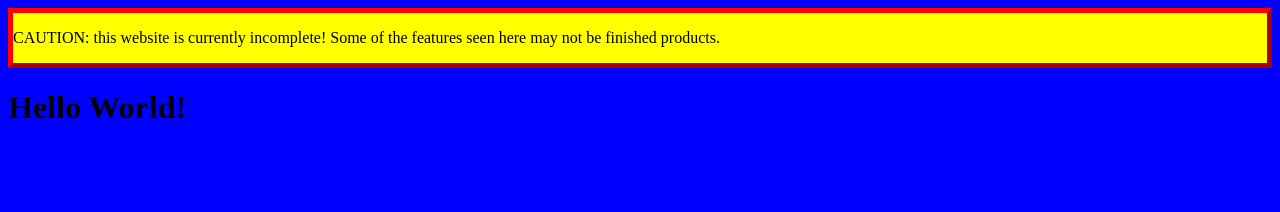
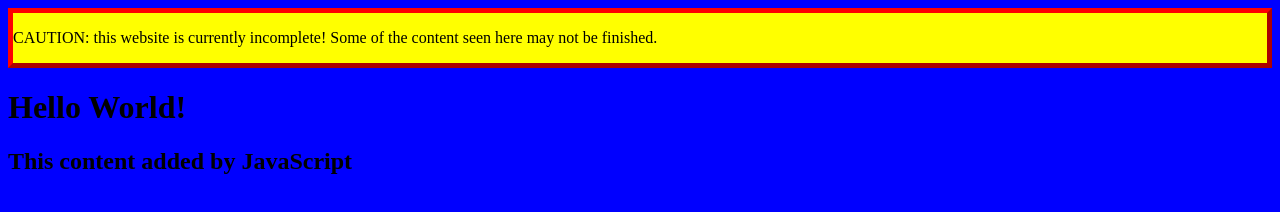
Before and after one commit to SoraEagle/my-repository, a plain HTML site: page index.html in a window 1280 px wide. Drawn offline with Linux system fonts and the light colour scheme.

Commit message:
add script.js, connect to index.html

```diff
--- a/index.html
+++ b/index.html
@@ -7,10 +7,11 @@
   <body>
       <div class="caution">
           <p>CAUTION: this website is currently incomplete!
-              Some of the features seen here may not be finished products.</p>
+              Some of the content seen here may not be finished.</p>
       </div>
       <div>
           <h1>Hello World!</h1>
+          <script src="script.js"></script>
       </div>
   </body>
 </html>
--- /dev/null
+++ b/script.js
@@ -0,0 +1,4 @@
+const h2 = document.createElement("h2");
+h2.textContent = "This content added by JavaScript";
+
+document.querySelector("body").appendChild(h2);
```
